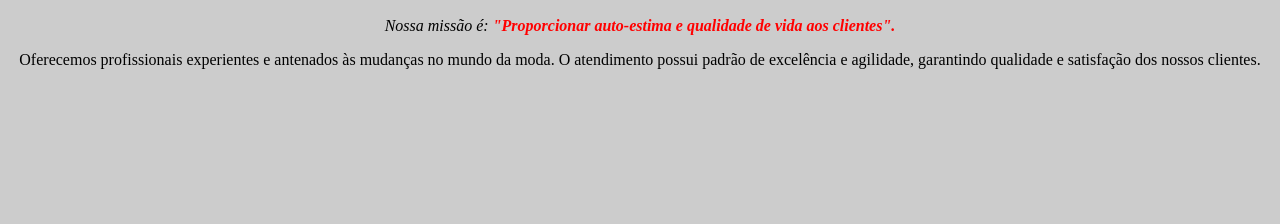
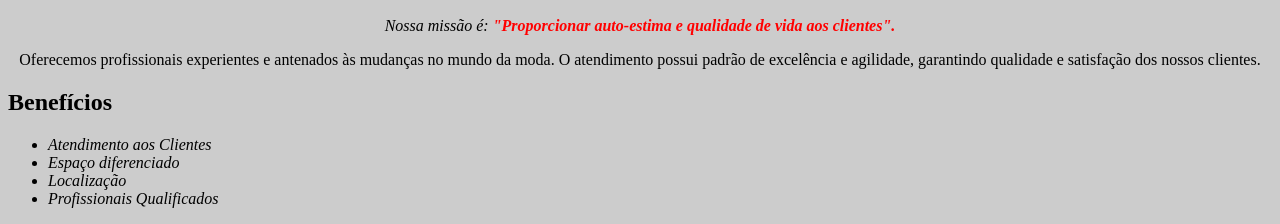
Before and after one commit to EsdrasSantosDV/BARBEARIA-ALURA, a plain HTML site: page index.html in a window 1280 px wide. Shown: the part 615-839 px from the top of the page. Before the commit the page ends 800 px from the top, so only its background shows below. Drawn offline with Linux system fonts and the light colour scheme.

Commit message:
LISTAS NÃO ORDENADAS

```diff
--- a/index.html
+++ b/index.html
@@ -20,5 +20,16 @@
    <p >Oferecemos profissionais experientes e antenados às mudanças no mundo da moda. O atendimento possui padrão de excelência e agilidade, garantindo qualidade e satisfação dos nossos clientes.</p>
 
 
+    <h2>Benefícios</h2>
+
+    <!-- ul não ordenada ol ordenada -->
+    <ul>
+        <li class="itens">Atendimento aos Clientes</li>
+        <li class="itens">Espaço diferenciado</li>
+        <li class="itens">Localização</li>
+        <li class="itens">Profissionais Qualificados</li>
+
+    </ul>
+
 </body>
 </html>
--- a/style.css
+++ b/style.css
@@ -22,3 +22,7 @@ em strong{
     color: red
 
 }
+
+.itens{
+    font-style:italic
+}
```
